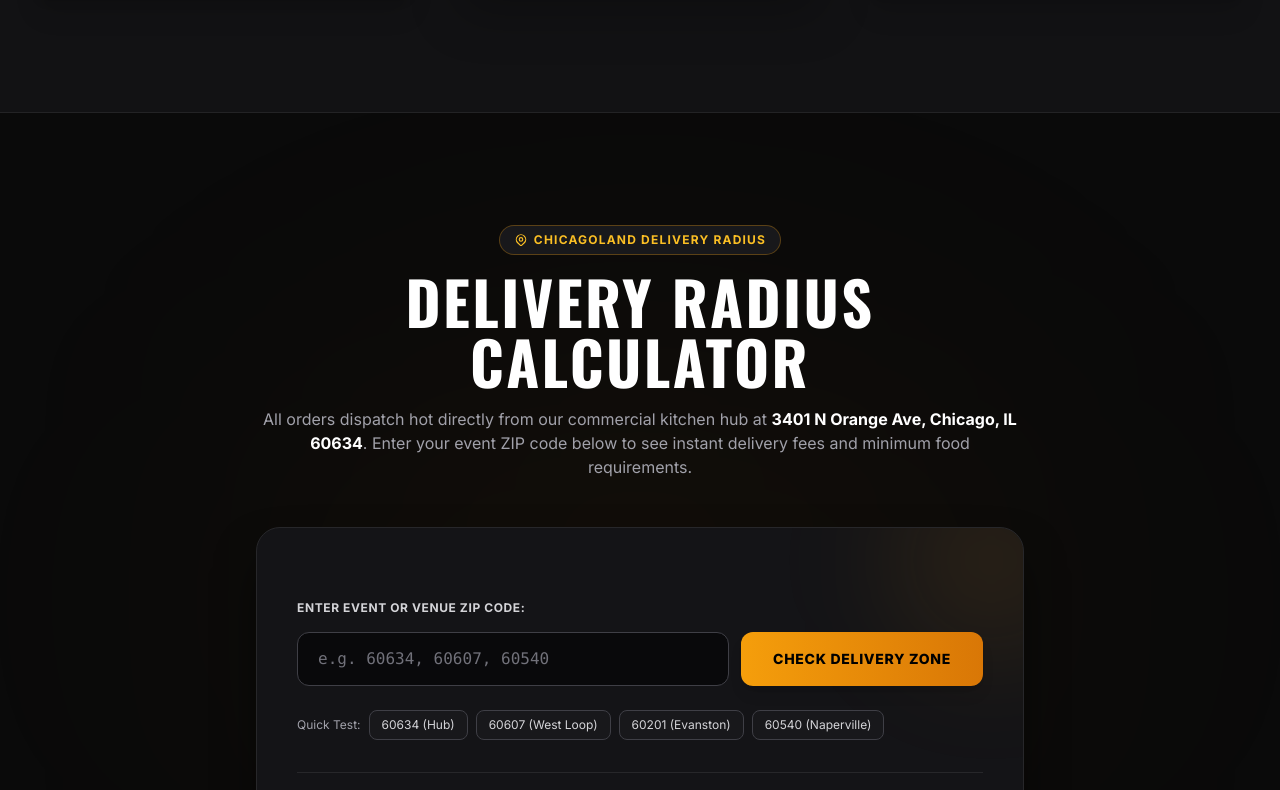
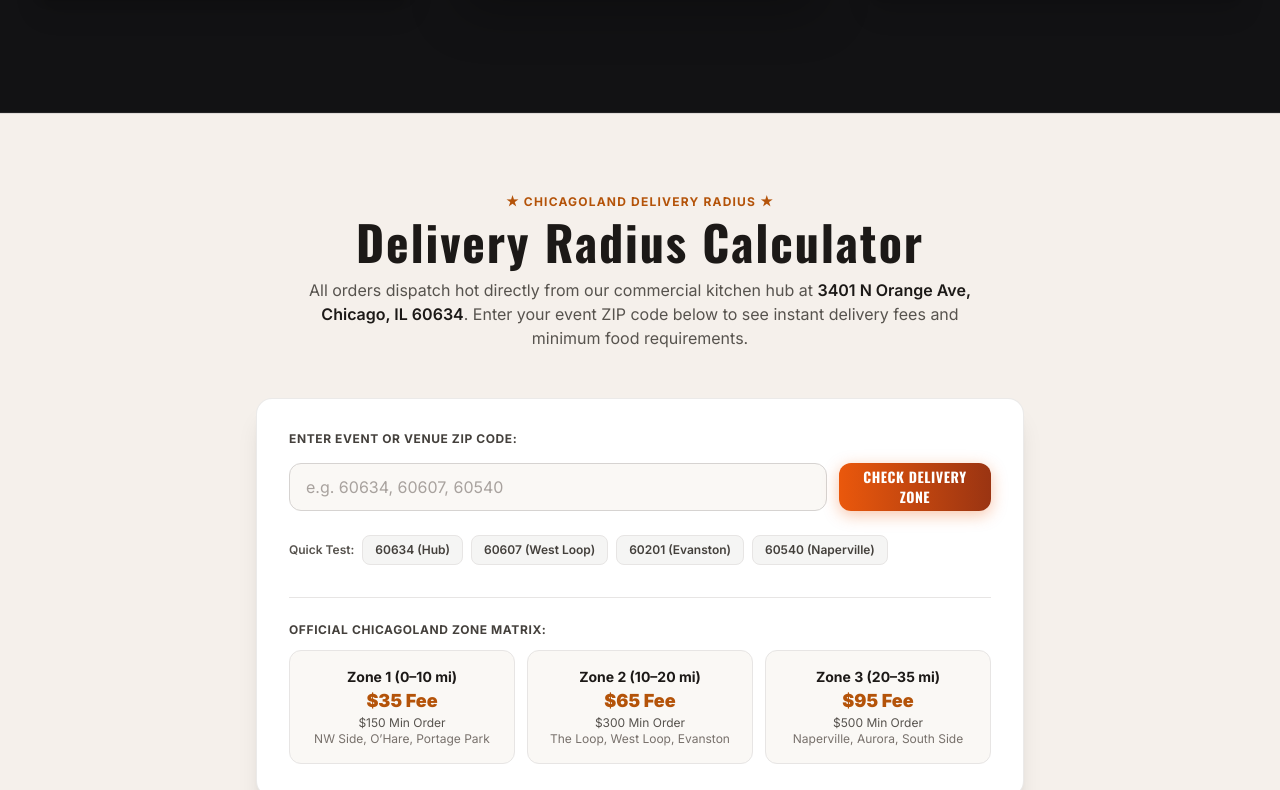
Before and after one commit to silverfox67/allthesmokecatering, a Next.js app: page / in a window 1280 px wide. Shown: the part 2110-2900 px from the top of the page. Built offline with nearby package versions, Linux system fonts and the light colour scheme.

Commit message:
feat(delivery): butcher-paper palette and white ticket card polish

```diff
--- a/src/components/delivery/DeliveryChecker.tsx
+++ b/src/components/delivery/DeliveryChecker.tsx
@@ -92,47 +92,34 @@ export function DeliveryChecker() {
   return (
     <section
       id="delivery"
-      className="py-20 sm:py-28 px-4 sm:px-8 bg-[#0A0A0A] border-b border-zinc-800/80 relative overflow-hidden"
+      className="w-full bg-[#F5F0EB] py-20 px-4 sm:px-6 lg:px-8 border-y border-stone-300/70"
       aria-labelledby="delivery-heading"
     >
-      {/* Ambient Radial Ember Glow behind Calculator */}
-      <div
-        aria-hidden="true"
-        className="pointer-events-none absolute top-1/2 left-1/2 -translate-x-1/2 -translate-y-1/2 h-[450px] w-[750px] rounded-full bg-amber-600/5 blur-[150px]"
-      />
-
       <div className="max-w-7xl mx-auto space-y-12 relative z-10">
         {/* Header */}
-        <div className="text-center max-w-3xl mx-auto space-y-4">
-          <span className="text-amber-400 text-xs uppercase font-bold tracking-widest bg-zinc-900 px-3.5 py-1.5 rounded-full border border-amber-500/30 inline-flex items-center gap-1.5">
-            <svg className="h-3.5 w-3.5 text-amber-400" fill="none" viewBox="0 0 24 24" stroke="currentColor">
-              <path strokeLinecap="round" strokeLinejoin="round" strokeWidth={2} d="M17.657 16.657L13.414 20.9a1.998 1.998 0 01-2.827 0l-4.244-4.243a8 8 0 1111.314 0z" />
-              <path strokeLinecap="round" strokeLinejoin="round" strokeWidth={2} d="M15 11a3 3 0 11-6 0 3 3 0 016 0z" />
-            </svg>
-            <span>Chicagoland Delivery Radius</span>
+        <div className="text-center max-w-3xl mx-auto">
+          <span className="text-xs font-bold uppercase tracking-widest text-[#B45309] block mb-2 text-center">
+            ★ CHICAGOLAND DELIVERY RADIUS ★
           </span>
           <h2
             id="delivery-heading"
-            className="font-display text-4xl sm:text-6xl font-black tracking-tight text-white uppercase leading-none"
+            className="font-display text-3xl sm:text-4xl lg:text-5xl font-bold tracking-tight text-[#1C1917] text-center mb-3"
           >
             Delivery Radius Calculator
           </h2>
-          <p className="text-zinc-400 text-sm sm:text-base leading-relaxed">
+          <p className="text-stone-600 text-sm sm:text-base max-w-2xl mx-auto text-center mb-8">
             All orders dispatch hot directly from our commercial kitchen hub at{" "}
-            <strong className="text-white">3401 N Orange Ave, Chicago, IL 60634</strong>.
+            <strong className="text-stone-900 font-semibold">3401 N Orange Ave, Chicago, IL 60634</strong>.
             Enter your event ZIP code below to see instant delivery fees and minimum food requirements.
           </p>
         </div>
 
         {/* Calculator Card */}
-        <div className="max-w-3xl mx-auto bg-[#141417] border border-zinc-800 rounded-3xl p-6 sm:p-10 shadow-2xl shadow-black/80 space-y-8 relative overflow-hidden">
-          {/* Subtle Corner Glow */}
-          <div className="pointer-events-none absolute -top-16 -right-16 h-48 w-48 rounded-full bg-amber-500/10 blur-[60px]" />
-
-          <form onSubmit={handleSubmit} className="space-y-4 relative z-10">
+        <div className="bg-white rounded-2xl shadow-xl border border-stone-200/80 p-6 sm:p-8 max-w-3xl mx-auto space-y-8">
+          <form onSubmit={handleSubmit} className="space-y-4">
             <label
               htmlFor="zip-input"
-              className="block text-xs font-bold text-zinc-300 uppercase tracking-wider"
+              className="block text-xs font-bold text-stone-700 uppercase tracking-wider"
             >
               Enter Event or Venue ZIP Code:
             </label>
@@ -145,51 +132,51 @@ export function DeliveryChecker() {
                 value={zipInput}
                 onChange={(e) => setZipInput(e.target.value)}
                 placeholder="e.g. 60634, 60607, 60540"
-                className="flex-1 bg-zinc-950 border border-zinc-700 focus:border-amber-500 focus:ring-1 focus:ring-amber-500 rounded-xl px-5 py-3.5 text-white placeholder-zinc-500 font-mono text-base outline-none transition-all"
+                className="w-full h-12 px-4 rounded-xl bg-[#FAF8F5] border border-stone-300 text-stone-900 placeholder:text-stone-400 focus:outline-none focus:border-[#EA580C] focus:ring-1 focus:ring-[#EA580C] transition-colors"
                 aria-describedby="zip-error"
                 required
               />
               <button
                 type="submit"
-                className="bg-gradient-to-r from-amber-500 to-amber-600 text-black font-extrabold px-8 py-3.5 rounded-xl text-sm uppercase tracking-wider hover:brightness-110 transition-all shadow-lg min-h-[48px] flex items-center justify-center shrink-0"
+                className="h-12 px-6 rounded-xl bg-gradient-to-r from-[#EA580C] to-[#9A3412] text-white font-display font-black text-sm tracking-wider uppercase shadow-[0_4px_16px_rgba(234,88,12,0.35)] hover:scale-[1.02] active:scale-[0.98] transition-transform"
               >
                 CHECK DELIVERY ZONE
               </button>
             </div>
             {errorMsg && (
-              <p id="zip-error" className="text-xs text-red-500 font-semibold" role="alert">
+              <p id="zip-error" className="text-xs text-red-600 font-semibold" role="alert">
                 {errorMsg}
               </p>
             )}
 
             {/* Quick Test Chips */}
-            <div className="pt-2 flex flex-wrap items-center gap-2 text-xs text-zinc-400">
-              <span>Quick Test:</span>
+            <div className="pt-2 flex flex-wrap items-center gap-2 text-xs text-stone-500">
+              <span className="font-semibold text-stone-600">Quick Test:</span>
               <button
                 type="button"
                 onClick={() => handleQuickZip("60634")}
-                className="bg-zinc-900 hover:bg-zinc-800 text-zinc-300 px-3 py-1.5 rounded-lg border border-zinc-700 transition-colors"
+                className="px-3 py-1.5 rounded-lg text-xs font-semibold bg-stone-100 hover:bg-stone-200 text-stone-700 border border-stone-200 transition-colors"
               >
                 60634 (Hub)
               </button>
               <button
                 type="button"
                 onClick={() => handleQuickZip("60607")}
-                className="bg-zinc-900 hover:bg-zinc-800 text-zinc-300 px-3 py-1.5 rounded-lg border border-zinc-700 transition-colors"
+                className="px-3 py-1.5 rounded-lg text-xs font-semibold bg-stone-100 hover:bg-stone-200 text-stone-700 border border-stone-200 transition-colors"
               >
                 60607 (West Loop)
               </button>
               <button
                 type="button"
                 onClick={() => handleQuickZip("60201")}
-                className="bg-zinc-900 hover:bg-zinc-800 text-zinc-300 px-3 py-1.5 rounded-lg border border-zinc-700 transition-colors"
+                className="px-3 py-1.5 rounded-lg text-xs font-semibold bg-stone-100 hover:bg-stone-200 text-stone-700 border border-stone-200 transition-colors"
               >
                 60201 (Evanston)
               </button>
               <button
                 type="button"
                 onClick={() => handleQuickZip("60540")}
-                className="bg-zinc-900 hover:bg-zinc-800 text-zinc-300 px-3 py-1.5 rounded-lg border border-zinc-700 transition-colors"
+                className="px-3 py-1.5 rounded-lg text-xs font-semibold bg-stone-100 hover:bg-stone-200 text-stone-700 border border-stone-200 transition-colors"
               >
                 60540 (Naperville)
               </button>
@@ -197,61 +184,61 @@ export function DeliveryChecker() {
           </form>
 
           {/* Dynamic Result Panel */}
-          <div aria-live="polite" className="relative z-10">
+          <div aria-live="polite">
             {result && (
-              <div className="p-6 rounded-2xl bg-zinc-950 border border-amber-500/40 space-y-6 shadow-inner animate-in fade-in duration-300">
-                <div className="flex flex-wrap items-center justify-between gap-3 border-b border-zinc-800 pb-4">
+              <div className="p-6 rounded-2xl bg-[#FAF8F5] border border-amber-500/40 space-y-6 shadow-sm animate-in fade-in duration-300">
+                <div className="flex flex-wrap items-center justify-between gap-3 border-b border-stone-200 pb-4">
                   <div>
-                    <span className="text-[11px] font-mono text-zinc-400 block uppercase">
-                      Calculated Result for ZIP: <strong className="text-white">{result.zip}</strong>
+                    <span className="text-[11px] font-mono text-stone-500 block uppercase">
+                      Calculated Result for ZIP: <strong className="text-stone-900">{result.zip}</strong>
                     </span>
-                    <h3 className="font-display text-2xl sm:text-3xl text-white">
+                    <h3 className="font-display text-2xl sm:text-3xl font-bold text-stone-900">
                       {result.zone.name}
                     </h3>
                   </div>
-                  <span className="bg-amber-500 text-black text-xs font-black px-3.5 py-1.5 rounded-full uppercase tracking-wider">
+                  <span className="bg-[#B45309] text-white text-xs font-black px-3.5 py-1.5 rounded-full uppercase tracking-wider shadow-sm">
                     Zone {result.zone.zone} Active
                   </span>
                 </div>
 
                 <div className="grid grid-cols-1 sm:grid-cols-2 gap-4">
-                  <div className="bg-zinc-900 p-4 rounded-xl border border-zinc-800 space-y-1">
-                    <span className="text-xs text-zinc-400 block font-semibold uppercase">
+                  <div className="bg-white p-4 rounded-xl border border-stone-200 space-y-1 shadow-sm">
+                    <span className="text-xs text-stone-500 block font-semibold uppercase">
                       Estimated Transit Fee:
                     </span>
-                    <span className="text-3xl font-black text-amber-400">
+                    <span className="text-3xl font-black text-[#B45309]">
                       ${result.zone.fee.toFixed(2)}
                     </span>
-                    <p className="text-[11px] text-zinc-400">
+                    <p className="text-[11px] text-stone-500">
                       Cambro insulated heated carrier dispatch
                     </p>
                   </div>
 
-                  <div className="bg-zinc-900 p-4 rounded-xl border border-zinc-800 space-y-1">
-                    <span className="text-xs text-zinc-400 block font-semibold uppercase">
+                  <div className="bg-white p-4 rounded-xl border border-stone-200 space-y-1 shadow-sm">
+                    <span className="text-xs text-stone-500 block font-semibold uppercase">
                       Minimum Food Order:
                     </span>
-                    <span className="text-3xl font-black text-white">
+                    <span className="text-3xl font-black text-stone-900">
                       ${result.zone.minOrder.toFixed(2)}
                     </span>
-                    <p className="text-[11px] text-zinc-400">
+                    <p className="text-[11px] text-stone-500">
                       Food package &amp; pan subtotal threshold
                     </p>
                   </div>
                 </div>
 
-                <div className="space-y-2 text-xs text-zinc-300 pt-1">
-                  <span className="font-bold text-zinc-200 block uppercase">
+                <div className="space-y-2 text-xs text-stone-600 pt-1">
+                  <span className="font-bold text-stone-800 block uppercase">
                     Delivery Corridor Coverage:
                   </span>
-                  <p className="leading-relaxed text-zinc-400">
+                  <p className="leading-relaxed text-stone-600">
                     {result.zone.description}
                   </p>
                 </div>
 
-                <div className="pt-4 border-t border-zinc-800 flex flex-col sm:flex-row items-center justify-between gap-4">
-                  <span className="text-xs text-zinc-400 flex items-center gap-1.5">
-                    <svg className="h-4 w-4 text-amber-500" fill="none" viewBox="0 0 24 24" stroke="currentColor">
+                <div className="pt-4 border-t border-stone-200 flex flex-col sm:flex-row items-center justify-between gap-4">
+                  <span className="text-xs text-stone-500 flex items-center gap-1.5">
+                    <svg className="h-4 w-4 text-[#B45309]" fill="none" viewBox="0 0 24 24" stroke="currentColor">
                       <path strokeLinecap="round" strokeLinejoin="round" strokeWidth={1.75} d="M8 17a2 2 0 100 4 2 2 0 000-4zm10 0a2 2 0 100 4 2 2 0 000-4zM3 9h12a2 2 0 012 2v6H3V9zm14 3h3.586a1 1 0 01.707.293l2.414 2.414a1 1 0 01.293.707V17h-7v-5zM6 9V5a1 1 0 011-1h6a1 1 0 011 1v4" />
                     </svg>
                     Dispatched from 3401 N Orange Ave, Chicago 60634
@@ -266,7 +253,7 @@ export function DeliveryChecker() {
                         );
                       }
                     }}
-                    className="w-full sm:w-auto bg-amber-500 hover:bg-amber-400 text-black font-extrabold px-6 py-3 rounded-xl text-center text-sm uppercase tracking-wider transition-all min-h-[48px] flex items-center justify-center shadow-lg"
+                    className="w-full sm:w-auto bg-gradient-to-r from-[#EA580C] to-[#9A3412] text-white font-display font-black px-6 py-3 rounded-xl text-center text-sm uppercase tracking-wider hover:scale-[1.02] active:scale-[0.98] transition-transform min-h-[48px] flex items-center justify-center shadow-[0_4px_16px_rgba(234,88,12,0.35)]"
                   >
                     Lock In Delivery for {result.zip}
                   </a>
@@ -276,30 +263,30 @@ export function DeliveryChecker() {
           </div>
 
           {/* Static Zone Overview Matrix */}
-          <div className="pt-6 border-t border-zinc-800 space-y-3 relative z-10">
-            <span className="text-xs font-bold text-zinc-400 uppercase tracking-wider block">
+          <div className="pt-6 border-t border-stone-200 space-y-3">
+            <span className="text-xs font-bold text-stone-700 uppercase tracking-wider block">
               Official Chicagoland Zone Matrix:
             </span>
             <div className="grid grid-cols-1 sm:grid-cols-3 gap-3 text-xs">
-              <div className="bg-zinc-950/80 p-3.5 rounded-xl border border-zinc-800 space-y-1">
-                <span className="text-amber-400 font-bold block">Zone 1 (0–10 mi)</span>
-                <span className="text-white font-extrabold text-base">$35 Fee</span>
-                <span className="text-zinc-400 block">$150 Min Order</span>
-                <span className="text-[11px] text-zinc-500 block">NW Side, O’Hare, Portage Park</span>
+              <div className="rounded-xl border border-stone-200 bg-[#FAF8F5] p-4 text-center transition-all hover:border-amber-500/50 hover:shadow-md">
+                <span className="text-stone-900 font-bold text-sm block">Zone 1 (0–10 mi)</span>
+                <span className="text-[#B45309] font-black text-lg block">$35 Fee</span>
+                <span className="text-stone-600 text-xs block">$150 Min Order</span>
+                <span className="text-stone-500 text-xs block">NW Side, O’Hare, Portage Park</span>
               </div>
 
-              <div className="bg-zinc-950/80 p-3.5 rounded-xl border border-zinc-800 space-y-1">
-                <span className="text-amber-400 font-bold block">Zone 2 (10–20 mi)</span>
-                <span className="text-white font-extrabold text-base">$65 Fee</span>
-                <span className="text-zinc-400 block">$300 Min Order</span>
-                <span className="text-[11px] text-zinc-500 block">The Loop, West Loop, Evanston</span>
+              <div className="rounded-xl border border-stone-200 bg-[#FAF8F5] p-4 text-center transition-all hover:border-amber-500/50 hover:shadow-md">
+                <span className="text-stone-900 font-bold text-sm block">Zone 2 (10–20 mi)</span>
+                <span className="text-[#B45309] font-black text-lg block">$65 Fee</span>
+                <span className="text-stone-600 text-xs block">$300 Min Order</span>
+                <span className="text-stone-500 text-xs block">The Loop, West Loop, Evanston</span>
               </div>
 
-              <div className="bg-zinc-950/80 p-3.5 rounded-xl border border-zinc-800 space-y-1">
-                <span className="text-amber-400 font-bold block">Zone 3 (20–35 mi)</span>
-                <span className="text-white font-extrabold text-base">$95 Fee</span>
-                <span className="text-zinc-400 block">$500 Min Order</span>
-                <span className="text-[11px] text-zinc-500 block">Naperville, Aurora, South Side</span>
+              <div className="rounded-xl border border-stone-200 bg-[#FAF8F5] p-4 text-center transition-all hover:border-amber-500/50 hover:shadow-md">
+                <span className="text-stone-900 font-bold text-sm block">Zone 3 (20–35 mi)</span>
+                <span className="text-[#B45309] font-black text-lg block">$95 Fee</span>
+                <span className="text-stone-600 text-xs block">$500 Min Order</span>
+                <span className="text-stone-500 text-xs block">Naperville, Aurora, South Side</span>
               </div>
             </div>
           </div>
```
